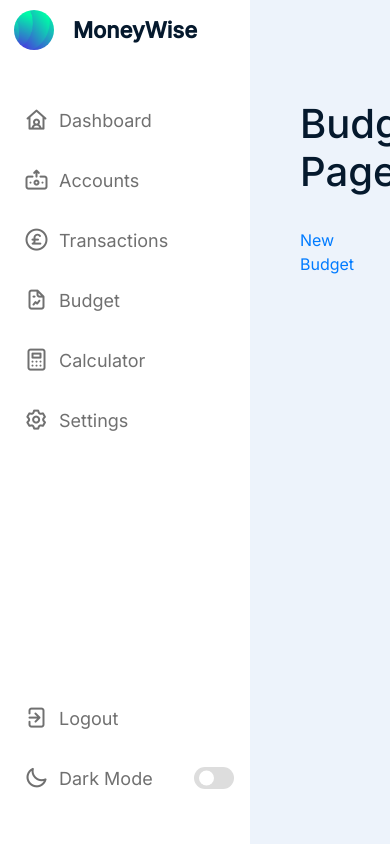
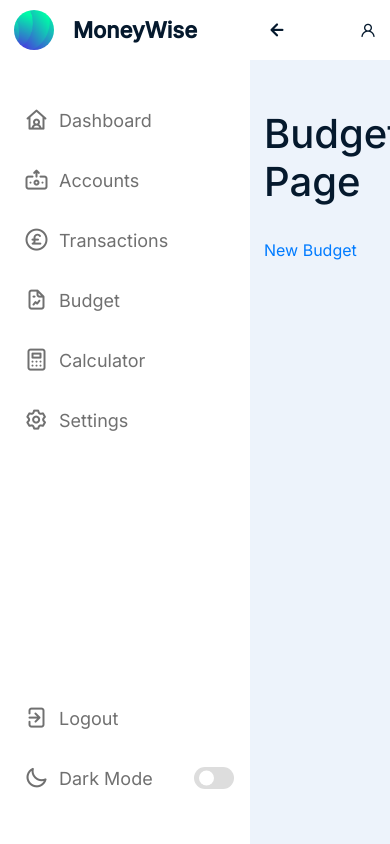
Before and after one commit to Viver2nd/MoneyWise, a Django app: page /budget/ in a window 390 px wide; the page is wider, and only the part inside the window is pictured. Run offline with Django 4.2, Linux system fonts and the light colour scheme; the visitor is signed in with stand-in values (Sample User, id 1); data that the repository does not hold is empty.

Commit message:
Responsive Navbar done

```diff
--- a/main_app/static/css/style.css
+++ b/main_app/static/css/style.css
@@ -27,16 +27,11 @@ body{
 	color: var(--text-color);
 }
 
-main {
-	padding-left: 300px;
-	padding-top: 100px;
-}
-
 body.dark{
 	--primary-color: #213147;
 	--panel-color: #05192D;
 	--text-color: #03EF62;
-	--black-light-color: #CCC;
+	--black-light-color: #FFF;
 	--toggle-color: #FFF;
 	--title-icon-color:#CCC;
 }
@@ -49,6 +44,10 @@ nav{
 	width:250px;
 	padding: 10px 14px;
 	background-color: var(--panel-color);
+	transition: var(--trans-05);
+}
+nav.close{
+	width: 73px;
 }
 nav .logo-name{
 	display: flex;
@@ -109,6 +108,10 @@ nav .menu-items{
 	font-weight: 400;
 	color: var(--black-light-color);
 }
+nav.close li a .link-name{
+	opacity: 0;
+	pointer-events: none;
+}
 .nav-links li a:hover i,
 .nav-links li a:hover .link-name{
 	color: var(--text-color);
@@ -150,7 +153,45 @@ nav .menu-items{
 body.dark .switch:before{
 	left:20px
 }
+.dashboard{
+	position: relative;
+	left:250px;
+	background-color: var(--panel-color);
+	height: 60px;
+	width: calc(100% - 250px );
+	padding: 10px 14px;
+	transition: var(--trans-05);
+}
 
+nav.close ~ .dashboard{
+	left:73px;
+	width: calc(100% - 73px);
+}
+
+.dashboard .top{
+	position: fixed;
+	top:0;
+	left:250px;
+	display: flex;
+	width: calc(100% - 250px);
+	justify-content: space-between;
+	padding:10px 14px;
+	align-items: center;
+	transition: var(--trans-05);
+}
+nav.close ~ .dashboard .top{
+	left:73px;
+	width: calc(100% - 73px);
+}
+
+.dashboard .top .sidebar-toggle{
+	font-size: 26px;
+	color: var(--text-color);
+	cursor: pointer;
+}
+.dashboard-content{
+	padding-top: 100px;
+}
 .new-btn {
 	background-color: var(--panel-color);
 	padding: 10px 20px;
@@ -180,5 +221,4 @@ body.dark .switch:before{
 
 .table tbody td{
 	color: var(--black-light-color);
-
 }
--- a/main_app/templates/base.html
+++ b/main_app/templates/base.html
@@ -84,22 +84,39 @@
 		</div>
 	</nav>
 
+		<main class="dashboard">
+			<div class="top">
+				<i class="uil uil-arrow-left sidebar-toggle"></i>
+				<i class="uil uil-user"></i>
+			</div>
+			<div class="dashboard-content">
+			{% block content %}
+			{% endblock %}
+			</div>
+    	</main>
 
-    <main>
-        {% block content %}
-        {% endblock %}
-    </main>
     <footer>
 
     </footer>
 
     <script>
         const body = document.querySelector("body");
-	    const modeToggle = body.querySelector(".mode-toggle");
+			modeToggle = body.querySelector(".mode-toggle");
+			sidebar = body.querySelector("nav");
+			sidebarToggle = body.querySelector(".sidebar-toggle");
 
-        modeToggle.addEventListener("click", () => {
-            body.classList.toggle("dark");
-        });
+			modeToggle.addEventListener("click", () => {
+				body.classList.toggle("dark");
+			});
+
+			//if(localStorage.getItem('dark')) {
+			//		body.classList.toggle('dark');
+			//	}
+
+			sidebarToggle.addEventListener("click", () => {
+				sidebar.classList.toggle("close");
+			})
+
     </script>
 </body>
 </html>
```
Also changed, not shown: 1 other file.
